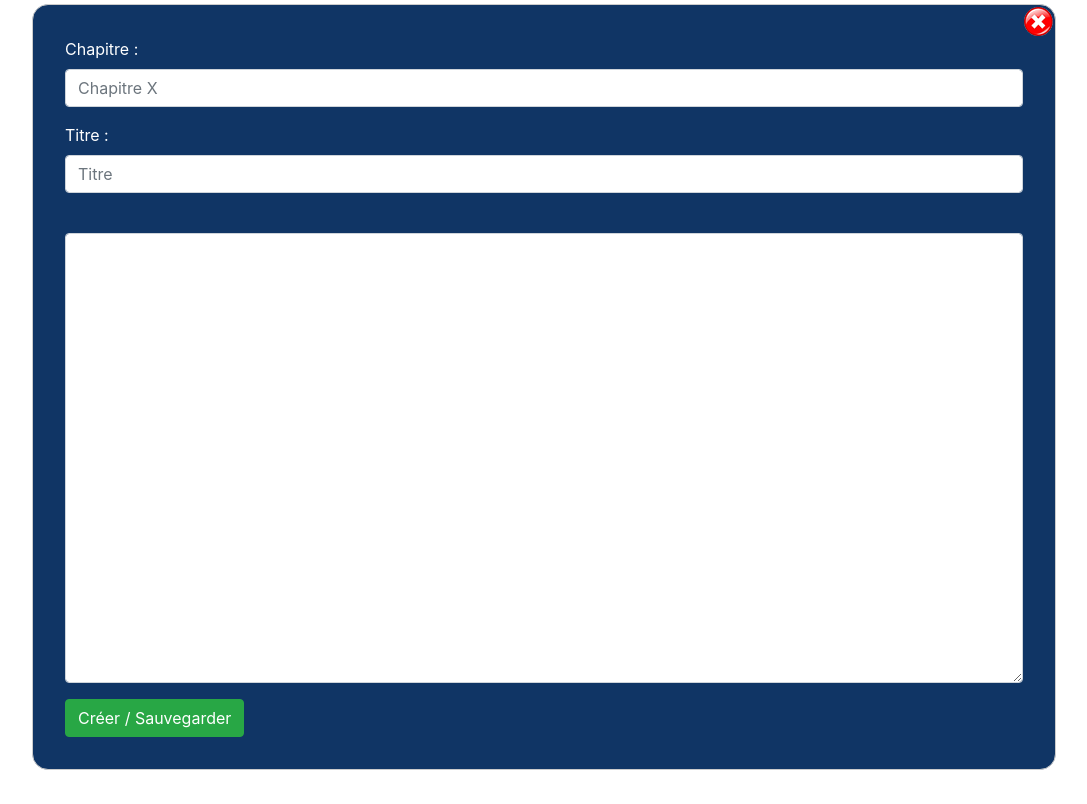
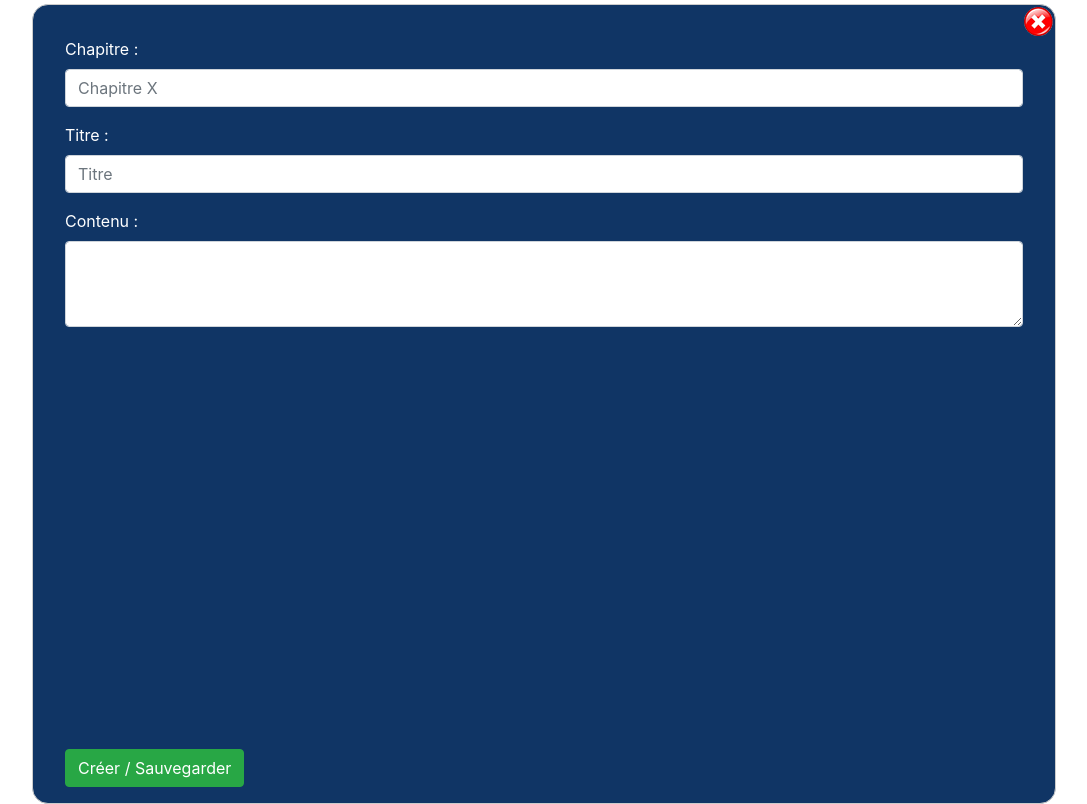
Before and after one commit to Cyc87/Projet4, a PHP site: page /view/creationChapter.php in a window 1280 px wide. Shown: the part 196-1000 px from the top of the page, without its empty margins (96-1183 px from the left). Before the commit the page ends 966 px from the top, so only its background shows below. Run offline with PHP 8.4, Linux system fonts and the light colour scheme; some libraries are stand-ins or nearby versions.

Commit message:
finish css

```diff
--- a/public/stylesheet.css
+++ b/public/stylesheet.css
@@ -174,13 +174,14 @@ header{
   top: 200px;
   z-index: 1;
 }
-#creationChapter{
+#creationChapter {
   margin: 0 auto;
   width: 80%;
   padding: 2em;
   border: 1px solid #CCC;
   border-radius: 1em;
   background-color: #103565;
+  height: 800px;
 }
 #chapter{
   color:white;
@@ -193,10 +194,6 @@ header{
   right: 6%;
   bottom: 7%;
 }
-#contentChapterId{
-  width: 100%;
-  height: 450px;
-}
 #crossCreateChapter {
   position: relative;
 }
@@ -205,6 +202,11 @@ header{
   right: 10.2%;
   top: 3px;
 }
+#createSave{
+  position: absolute;
+  top: 745px;
+}
+
                                   /*////////////////////////*/
                                   /* MODIFICATION CHAPTERS  */
                                   /*////////////////////////*/
@@ -309,6 +311,9 @@ footer h5 {
     #imgAdmin {
       right: 9%;
     }
+    .card-text{
+      font-size:8px;
+    }
                                     /*////////////////////////*/
                                     /*   CREATION CHAPTERS    */
                                     /*////////////////////////*/
@@ -320,6 +325,9 @@ footer h5 {
     }
     #chapters {
       height: 600px;
+    }
+    .form-control {
+      max-height: 300px;
     }
                                     /*////////////////////////*/
                                     /*  MODIFICATION CHAPTERS */
@@ -333,6 +341,7 @@ footer h5 {
     #modification_chapter {
       height: 760px;
     }
+
                                     /*////////////////////////*/
                                     /*     DELETE CHAPTERS    */
                                     /*////////////////////////*/
--- a/view/admin.php
+++ b/view/admin.php
@@ -21,7 +21,7 @@
             <div class="card text-white bg-info" style=";height:350px;top:100px;margin-top:20px">
                 <div class="card-header" style="color:black"><p><?= $comment->pseudo() ?> a commenté le  <?= $comment->dateTimeComment() ?></p></div>
                     <div class="card-body">
-                        <h5 class="card-title" style="color:black"><?= $comment->messageComment() ?></h5>
+                        <div class="card-text" style="color:black"><?= $comment->messageComment() ?></div>
                     </div>
                     <a href="index.php?action=admin&edit=<?= $comment->id() ?>&supprSigned" class="btn btn-danger" >Supprimer</a>
                     <a href="index.php?action=admin&edit=<?= $comment->id() ?>&restoreSigned" class="btn btn-warning" >Ne pas en tenir compte</a>
--- a/view/article.php
+++ b/view/article.php
@@ -31,7 +31,7 @@
 
                     <div class=" form-group row ">
                         <label for="comment" class="col-sm-3 col-form-label"></label>
-                        <textarea id="comment" name="message" placeholder="Votre commentaire (Pas plus de 250 caractères...)" class="form-control col-sm-6 "></textarea>
+                        <textarea maxlength="255"id="comment" name="message" placeholder="Votre commentaire (Pas plus de 250 caractères...)" class="form-control col-sm-6 "></textarea>
                     </div>
                     <button type="submit" name="validate" class="btn btn-info" style="margin-left:70%;margin-top:10px;">Valider</button>
                 </form>
--- a/view/creationChapter.php
+++ b/view/creationChapter.php
@@ -16,21 +16,21 @@
         <form action="index.php?action=creationChapter" method="post" id="creationChapter">
             <div class="form-group">
                 <label id="chapter">Chapitre : </label>
-                <input type="text" name="numberChapter" style="text-transform: capitalize;" id="numberChapterId" class="form-control" placeholder="Chapitre X" value="<?php if (isset($numberChapter)) {
+                <input type="text" name="numberChapter"  id="numberChapterId" class="form-control" placeholder="Chapitre X" value="<?php if (isset($numberChapter)) {
                                                                                                                                         echo $numberChapter;                                                                                                                    } ?>">
             </div>
             <div class="form-group">
                 <label id="titleChapterId">Titre :</label>
-                <input type="text" name="titleChapter" id="titleChapter" style="text-transform: capitalize;" class="form-control" placeholder="Titre" value="<?php if (isset($titleChapter)) {
+                <input type="text" name="titleChapter" id="titleChapter"  class="form-control" placeholder="Titre" value="<?php if (isset($titleChapter)) {
                                                                                                                                     echo $titleChapter;
                                                                                                                                 } ?>">
             </div>
             <div class="form-group">
-                <label for="formControlTextarea1"></label>
-                <textarea name="contentChapter" id="contentChapterId" class="form-control" rows="3"></textarea>
+                <label for="formControlTextarea"style="color:white">Contenu :</label>
+                <textarea name="contentChapter" id="textareaForm" class="form-control" rows="3"></textarea>
             </div>
 
-            <button type="submit" class="btn btn-success">Créer / Sauvegarder</button>
+            <button type="submit" id="createSave" class="btn btn-success">Créer / Sauvegarder</button>
 
         </form>
 
--- a/view/modificationChapter.php
+++ b/view/modificationChapter.php
@@ -41,8 +41,8 @@
                 <input type="text" name="titleChapter" id="titleChapter" class="form-control" placeholder="Titre" value="<?= $commentModifChapter->titleChapter() ?> " >
             </div>
             <div class="form-group">
-                <label for="formControlTextarea"></label>
-                <textarea name="contentChapter" id="contentChapterId" class="form-control" rows="3"><?= $commentModifChapter->contentChapter() ?> </textarea>
+                <label for="formControlTextarea"style="color:white">Contenu :</label>
+                <textarea name="contentChapter" id="textareaForm" class="form-control" ><?= $commentModifChapter->contentChapter() ?> </textarea>
             </div>
             <?php
             }
--- a/view/template.php
+++ b/view/template.php
@@ -12,7 +12,7 @@
         <script src="https://cloud.tinymce.com/stable/tinymce.min.js"></script>
         <script>
         tinymce.init({
-            selector: 'textarea#contentChapterId',
+            selector: 'textarea#textareaForm',
             menubar: false,
             plugins: [
                 'advlist autolink lists link image charmap print preview anchor textcolor',
```
